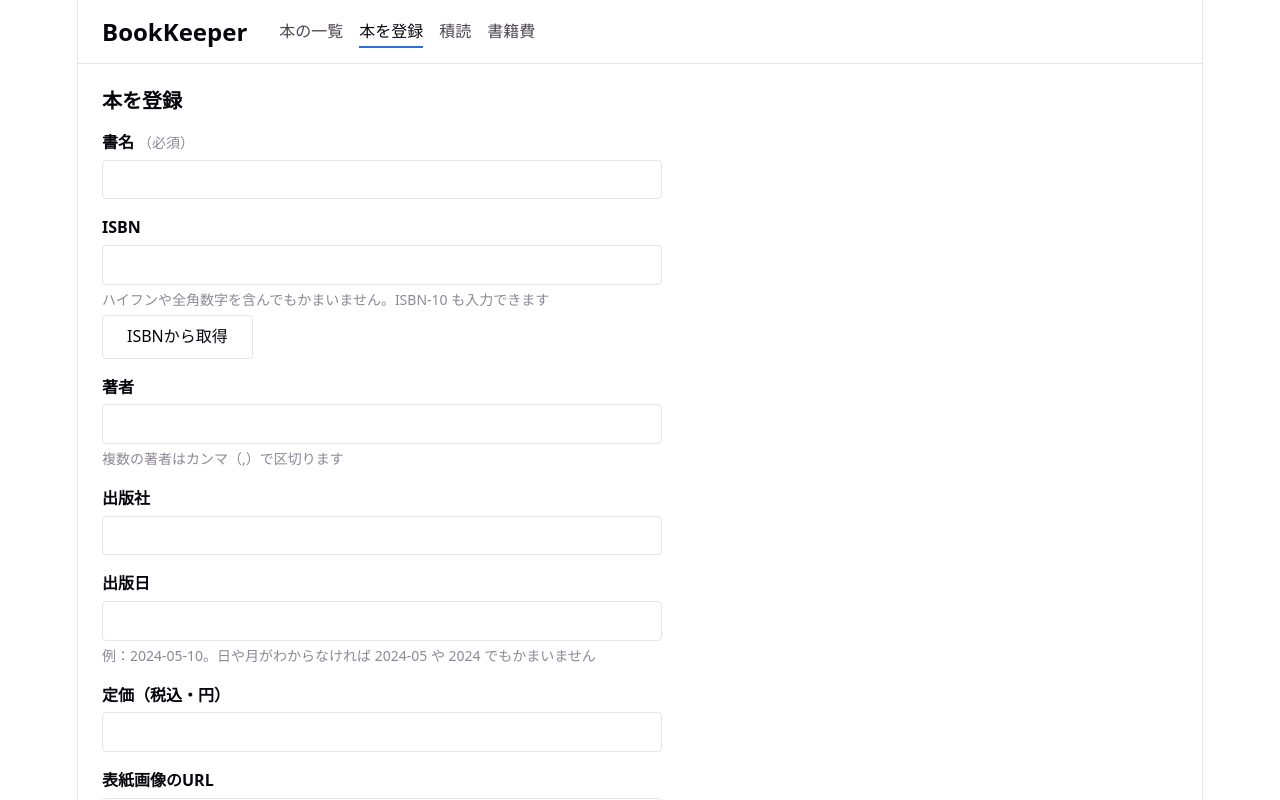
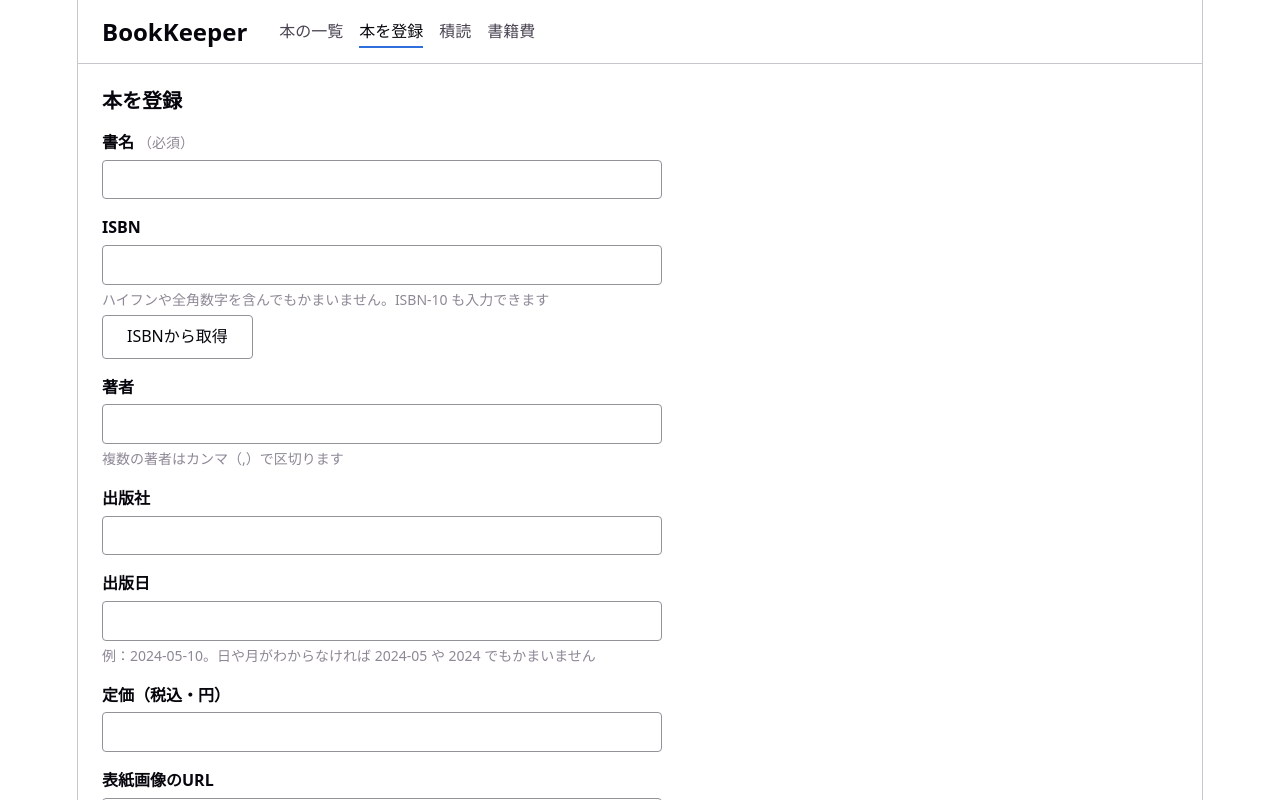
Before and after one commit to pandeirobani/bookkeeper, a React (Vite) app in the folder frontend/: page /books/new in a window 1280 px wide. Shown: the top 800 px of the page. Built offline with nearby package versions, Linux system fonts and the light colour scheme; no server answers.

Commit message:
区切り線を濃くし、入力欄とボタンの枠には背景との差が大きい専用の色を使う

```diff
--- a/frontend/src/components/form.module.css
+++ b/frontend/src/components/form.module.css
@@ -28,7 +28,7 @@
   font: inherit;
   color: var(--text-h);
   background: var(--bg);
-  border: 1px solid var(--border);
+  border: 1px solid var(--control-border);
   border-radius: 4px;
 }
 
@@ -73,7 +73,7 @@
   font: inherit;
   color: var(--text-h);
   background: var(--bg);
-  border: 1px solid var(--border);
+  border: 1px solid var(--control-border);
   border-radius: 4px;
   cursor: pointer;
 }
--- a/frontend/src/index.css
+++ b/frontend/src/index.css
@@ -6,7 +6,10 @@
   --text-h: #08060d;
   --text-muted: #8e8896;
   --bg: #fff;
-  --border: #e5e4e7;
+  /* 区切り線・表の罫線 */
+  --border: #c9c6ce;
+  /* 入力欄・ボタンの枠。押せる・入力できる部品の境目なので、背景とのコントラスト比を 3:1 以上にする */
+  --control-border: #949199;
   --accent: #2f6fdb;
   /* ボタンの背景。白い文字を載せるので、リンクの色（--accent）より濃くする */
   --button-bg: #1d5bbf;
@@ -31,7 +34,8 @@
     --text-h: #f3f4f6;
     --text-muted: #7c808b;
     --bg: #16171d;
-    --border: #2e303a;
+    --border: #454856;
+    --control-border: #6e7383;
     --accent: #7aa7f5;
     /* --accent はダークモードでは明るくするので、ボタンには使わない */
     --button-bg: #2f6fdb;
```
